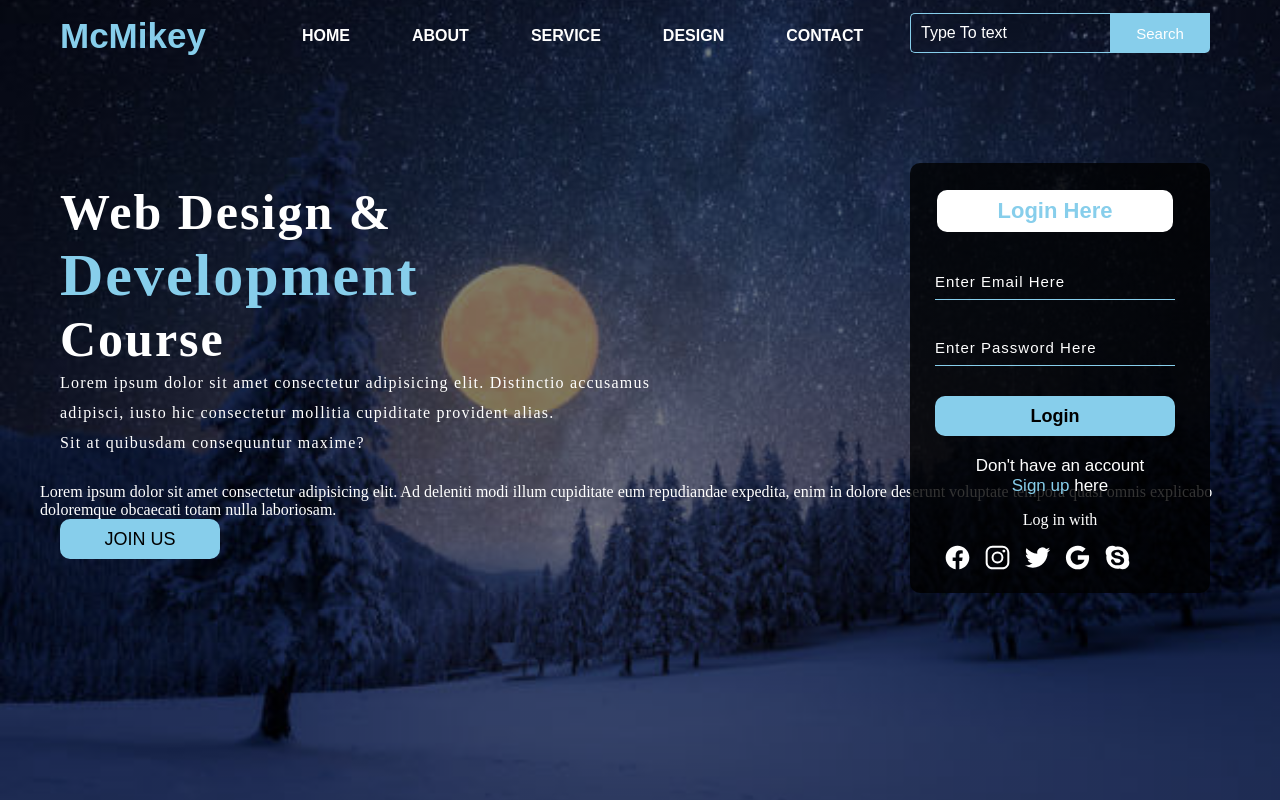
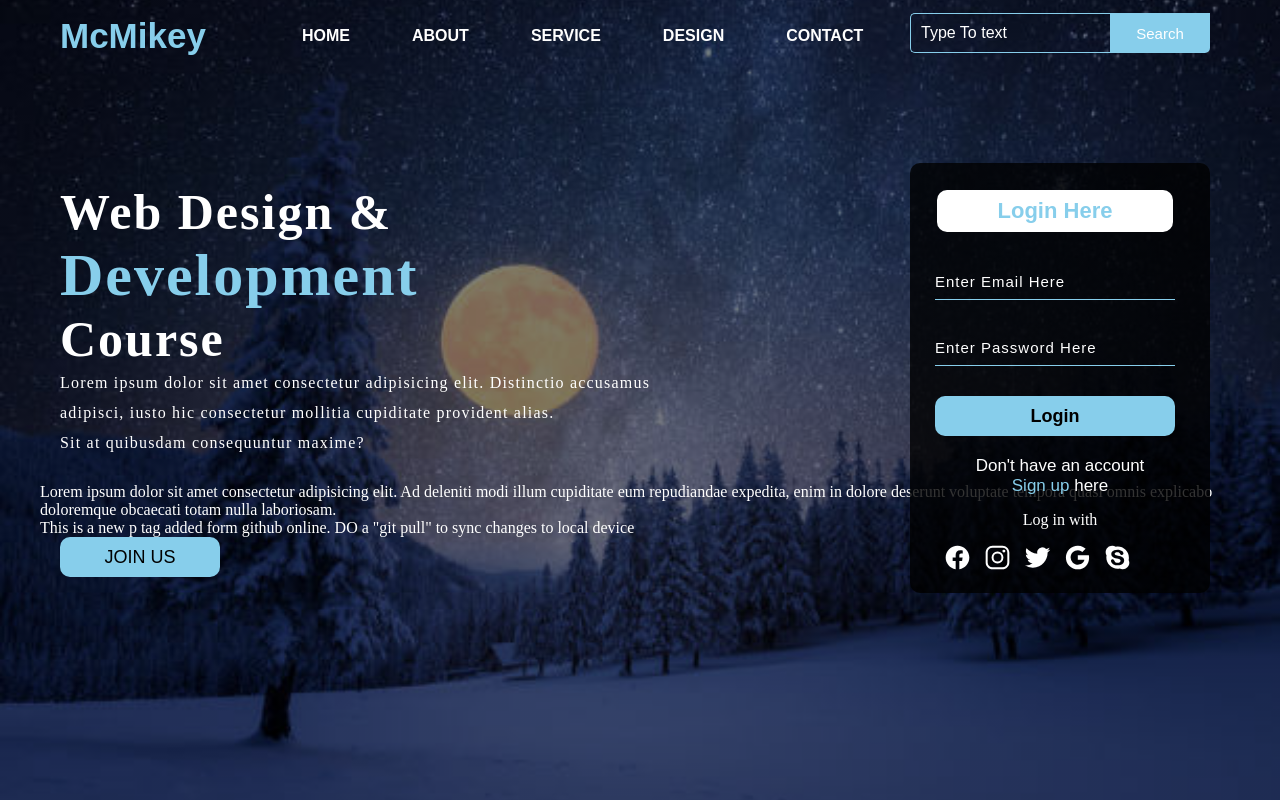
Before and after one commit to Michael-Odukoya/Tutorials, a plain HTML site: page Website/index.html in a window 1280 px wide. Drawn offline with nearby package versions, Linux system fonts and the light colour scheme.

Commit message:
Update index.html

```diff
--- a/Website/index.html
+++ b/Website/index.html
@@ -31,7 +31,8 @@
             <h1>Web Design &<br><span>Development</span> <br>Course</h1>
             <p class="par">Lorem ipsum dolor sit amet consectetur adipisicing elit. Distinctio accusamus <br> adipisci, iusto hic  consectetur mollitia cupiditate provident alias. <br> Sit at quibusdam consequuntur maxime?</p>
             <p>Lorem ipsum dolor sit amet consectetur adipisicing elit. Ad deleniti modi illum cupiditate eum repudiandae expedita, enim in dolore deserunt voluptate tempora quasi omnis explicabo doloremque obcaecati totam nulla laboriosam.</p>
-            <button class="cn"><a href="#">JOIN US</a></button>
+            <p> This is a new p tag added form github online. DO a "git pull" to sync changes to local device</p>
+             <button class="cn"><a href="#">JOIN US</a></button>
 
             <div class="form">
                 <h2>Login Here</h2>
```
